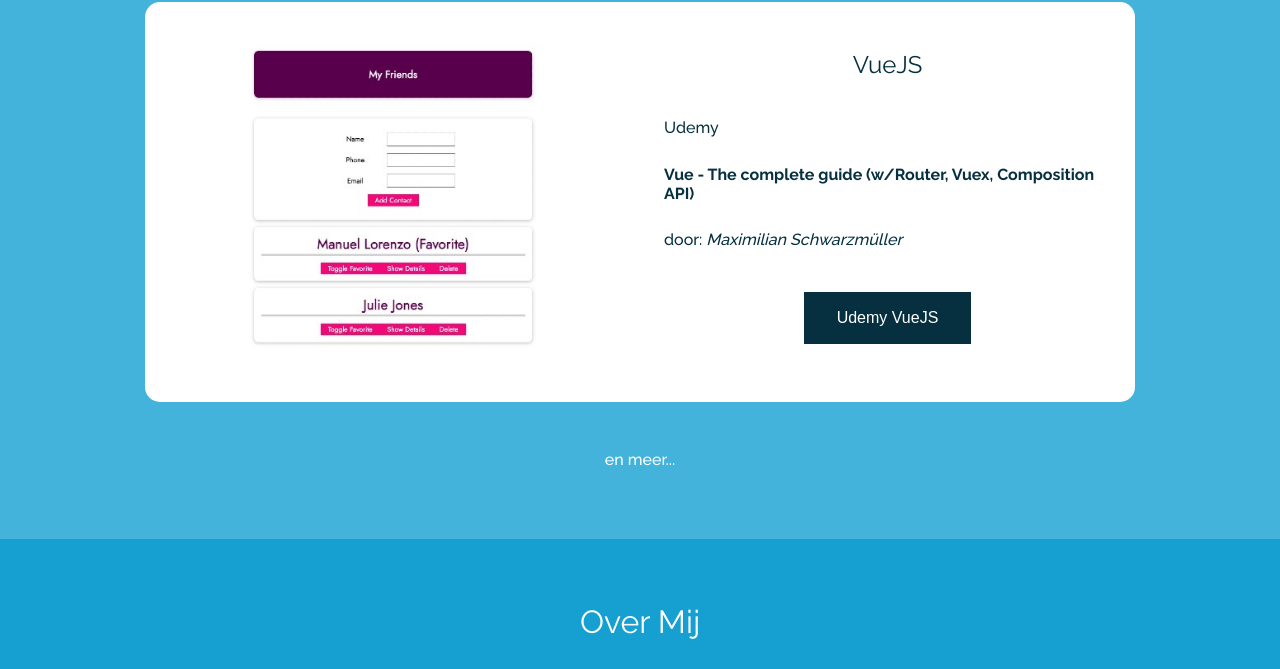
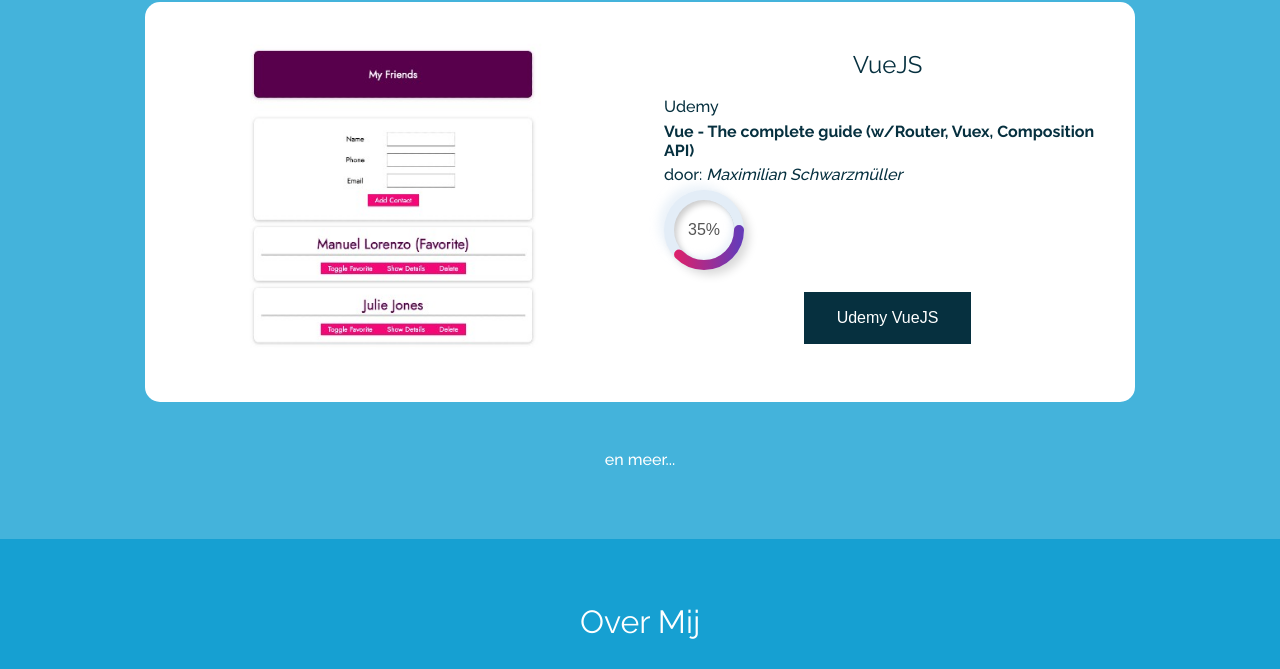
Before and after one commit to HenkLangeveld/NR-portfolio, a website: page portfolio.html in a window 1280 px wide. Shown: the part 2674-3343 px from the top of the page. Drawn offline with Linux system fonts and the light colour scheme.

Commit message:
adds progress bar with styling and js

```diff
--- a/js/script.js
+++ b/js/script.js
@@ -24,3 +24,14 @@
 }
 
 mobileNav.addEventListener('click', toggelMobileNav);
+
+let number = document.querySelector('.progress-bar__progress-percentage');
+let counter = 0;
+setInterval(() => {
+  if (counter === 35) {
+    clearInterval()
+  } else {
+    counter += 1;
+    number.innerHTML = counter + "%";
+  }
+}, 50)
--- a/portfolio.html
+++ b/portfolio.html
@@ -233,6 +233,23 @@
                 <p>Udemy</p>
                 <h4 class="course__title">Vue - The complete guide (w/Router, Vuex, Composition API)</h4>
                 <p>door: <cite>Maximilian Schwarzmüller</cite></p>
+                <div class="progress-bar">
+                  <div class="progress-bar__outer-circle">
+                    <div class="progress-bar__inner-circle">
+                      <div class="progress-bar__progress-percentage"></div>
+                    </div>
+                  </div>
+
+                  <svg xmlns="http://www.w3.org/2000/svg" version="1.1" width="80px" height="80px">
+                    <defs>
+                       <linearGradient id="GradientColor">
+                          <stop offset="0%" stop-color="#e91e63" />
+                          <stop offset="100%" stop-color="#673ab7" />
+                       </linearGradient>
+                    </defs>
+                    <circle cx="40" cy="40" r="35" stroke-linecap="round" />
+            </svg>
+                </div>
 
 
                 <button class="button link"><a href="https://www.udemy.com/course/vuejs-2-the-complete-guide/" target="_blank">Udemy VueJS</a></button>
--- /dev/null
+++ b/scss/components/_progress_bar.scss
@@ -0,0 +1,58 @@
+.progress-bar {
+  $bar-color: #e3edf7;
+  width: 5rem;
+  height: 5rem;
+  position: relative;
+
+  &__outer-circle {
+    width: 100%;
+    height: 100%;
+    border-radius: 50%;
+    padding: 10px;
+    box-shadow: 6px 6px 10px -1px rgba(0, 0, 0, 0.15),
+      -6px -6px 10px -1px rgba($bar-color, 0.7);
+    background-color: $bar-color;
+  }
+
+  &__inner-circle {
+    background-color: #fff;
+    width: 100%;
+    height: 100%;
+    border-radius: 50%;
+    display: flex;
+    align-items: center;
+    justify-content: center;
+    box-shadow: inset 4px 4px 6px -1px rgba(0, 0, 0, 0.2),
+      inset -4px -4px 6px -1px rgba($bar-color, 0.7),
+      -0.5px -0.5px 0px rgba($bar-color, 1), 0.5px 0.5px 0px rgba(0, 0, 0, 0.15),
+      0px 12px 10px -10px rgba(0, 0, 0, 0.05);
+  }
+
+  &__progress-percentage {
+    font-family: sans-serif;
+    font-weight: 500;
+    color: #555;
+  }
+
+  circle {
+    fill: none;
+    stroke: url(#GradientColor);
+    stroke-width: 10px;
+    stroke-dasharray: 236;
+    stroke-dashoffset: 236;
+    animation: progress 2s linear forwards;
+  }
+
+  svg {
+    position: absolute;
+    top: 0;
+    left: 0;
+  }
+
+  @keyframes progress {
+    100% {
+      // stroke-dashoffset: calc(236 - 236 * 0.65);
+      stroke-dashoffset: 153.4;
+    }
+  }
+}
--- a/scss/main.scss
+++ b/scss/main.scss
@@ -8,6 +8,7 @@
 @import "components/mobile_menu.scss";
 @import "components/card.scss";
 @import "components/two_field_layout.scss";
+@import "components/progress_bar.scss";
 @import "sections/hero.scss";
 @import "sections/projects.scss";
 @import "sections/showcase.scss";
```
Also changed, not shown: public/css/main.css.
